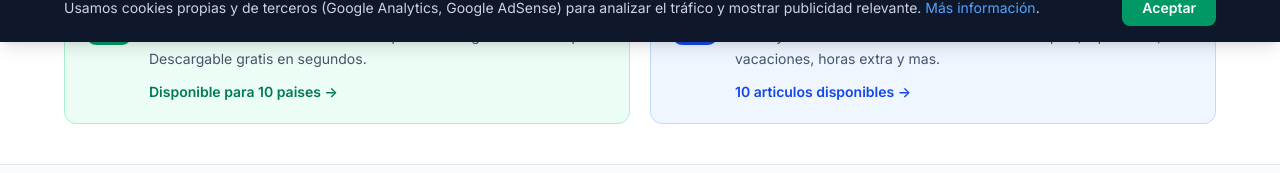
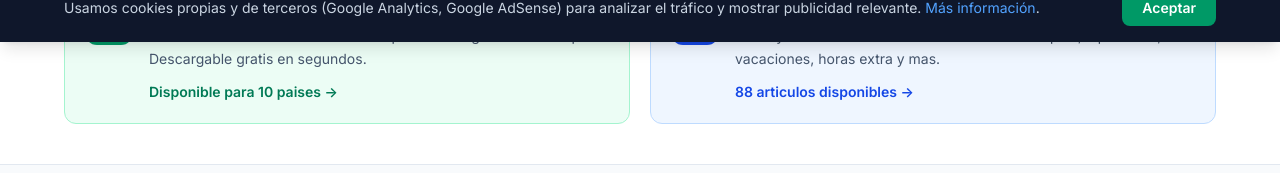
Before and after one commit to ivnzmr/calculalaboral, a Next.js app: page / in a window 1280 px wide. Shown: the part 758-931 px from the top of the page. Built offline with nearby package versions, Linux system fonts and the light colour scheme.

Commit message:
fix: contador de artículos del blog dinámico en portada
Sustituye el hardcode '10 articulos' por articles.length para que
se actualice automáticamente cada vez que se añaden nuevos artículos
al blog. TOTAL_CALCULATORS ya era dinámico (getAllCalculatorPaths).

```diff
--- a/app/page.tsx
+++ b/app/page.tsx
@@ -3,6 +3,7 @@ import Image from "next/image";
 import Link from "next/link";
 import { countries, getAllCalculatorPaths } from "@/data/countries";
 import { salariosMinimos } from "@/data/salarios-minimos";
+import { articles } from "@/data/articles";
 
 // Global tools not in countries.ts (update this when adding new standalone pages)
 const GLOBAL_TOOLS = [
@@ -285,7 +286,7 @@ export default function HomePage() {
                   Guias y articulos sobre derechos laborales: finiquito, liquidacion, vacaciones, horas extra y mas.
                 </p>
                 <span className="text-sm font-semibold text-blue-700">
-                  10 articulos disponibles &rarr;
+                  {articles.length} articulos disponibles &rarr;
                 </span>
               </div>
             </Link>
```
